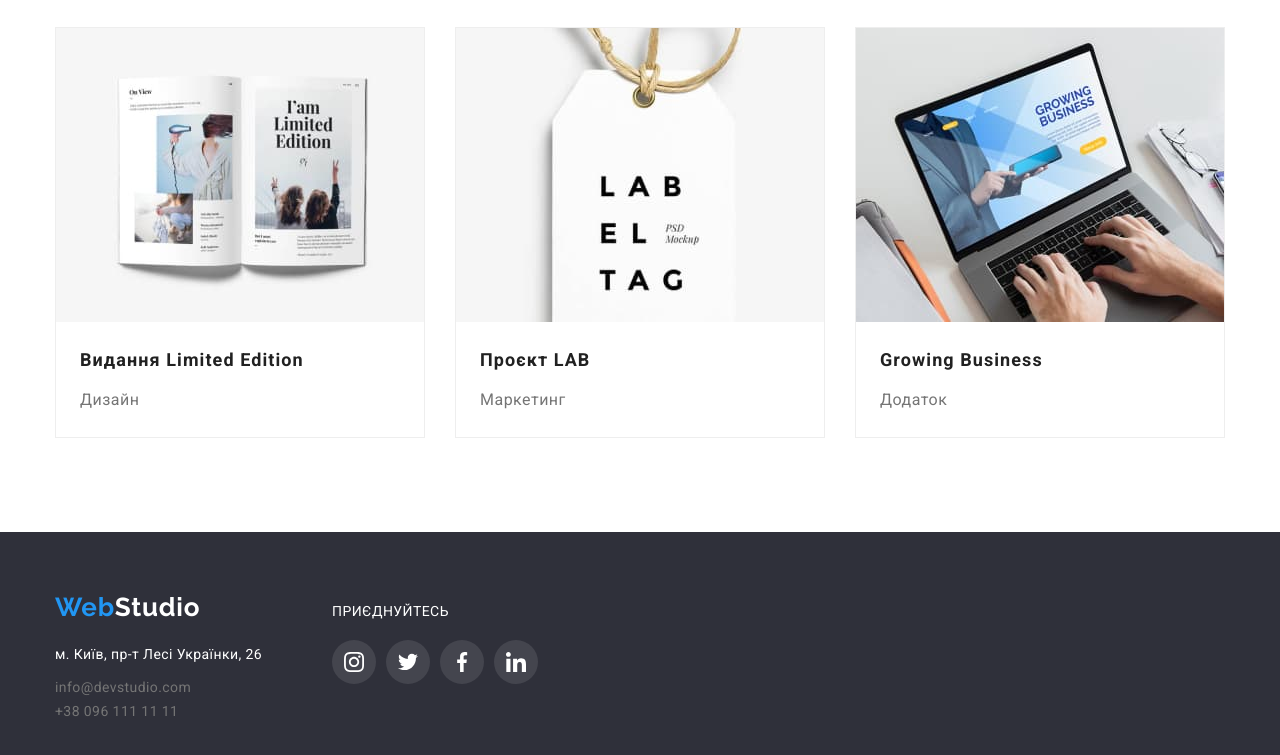
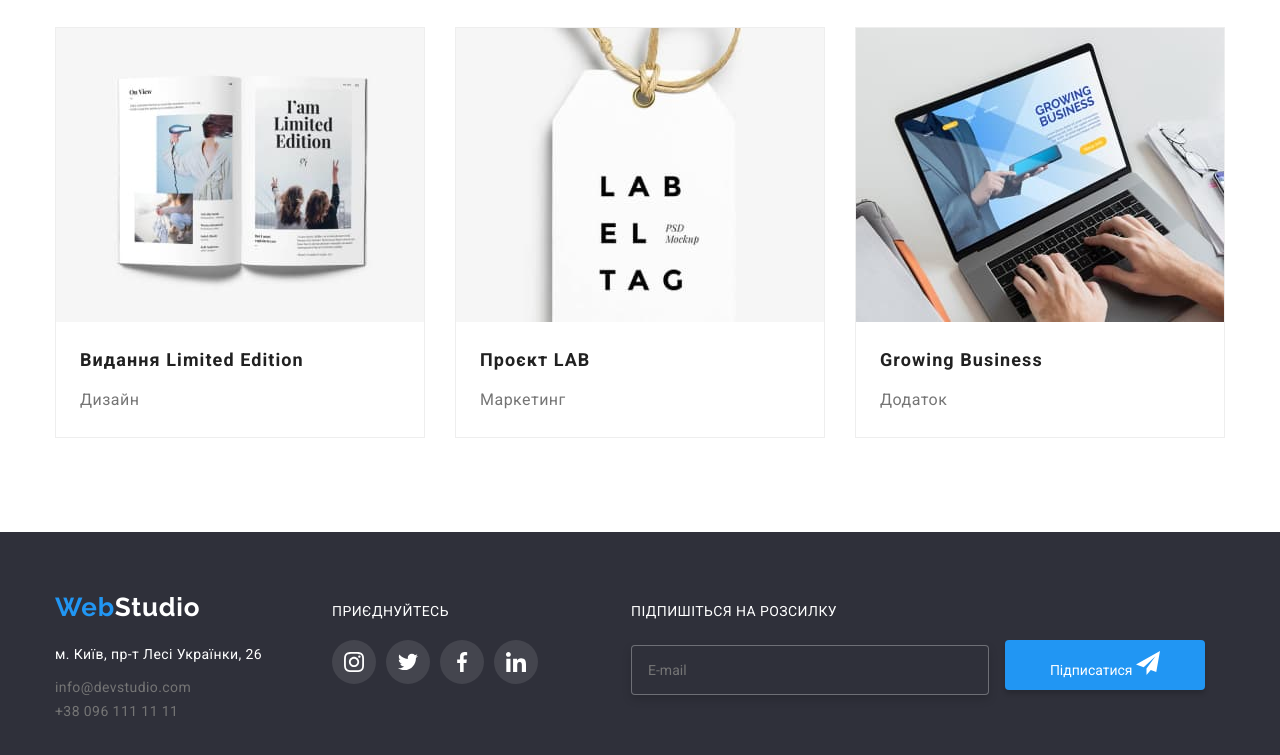
Before and after one commit to KostyaSverdel/goit-markup-hw-06, a plain HTML site: page portfolio.html in a window 1280 px wide. Shown: the part 1125-1880 px from the top of the page. Drawn offline with nearby package versions, Linux system fonts and the light colour scheme.

Commit message:
start hw6

```diff
--- a/css/styles.css
+++ b/css/styles.css
@@ -655,3 +655,26 @@ ul {
   top: 8px;
   right: 8px;
 }
+.footer-mg {
+  margin-right: 93px;
+}
+.footer-input {
+  background: #2f303a;
+  color: rgba(255, 255, 255, 0.6);
+  width: 358px;
+  height: 50px;
+  border: 1px solid rgba(255, 255, 255, 0.3);
+  filter: drop-shadow(0px 4px 4px rgba(0, 0, 0, 0.15));
+  border-radius: 4px;
+  padding-left: 16px;
+}
+.footer-button {
+  background: var(--hovers-and-logo-color);
+  color: var(--bacground-color);
+  width: 200px;
+  height: 50px;
+  margin-left: 12px;
+  border: none;
+  box-shadow: 0px 4px 4px rgba(0, 0, 0, 0.15);
+  border-radius: 4px;
+}
--- a/portfolio.html
+++ b/portfolio.html
@@ -346,7 +346,7 @@
             </ul>
           </address>
         </div>
-        <div>
+        <div class="footer-mg">
           <p class="tx-footer">Приєднуйтесь</p>
           <ul class="footer-icon-list">
             <li>
@@ -379,6 +379,16 @@
             </li>
           </ul>
         </div>
+        <div>
+          <p class="tx-footer">Підпишіться на розсилку</p>
+          <input type="text" class="footer-input" placeholder="E-mail" />
+          <button type="submit" class="footer-button">
+            Підписатися
+            <svg aria-label="розсилка" class="" width="24px" height="24px">
+              <use href="./images/icons.svg#icon-send-f"></use>
+            </svg>
+          </button>
+        </div>
       </div>
     </footer>
   </body>
```
Also changed, not shown: index.html (+10 -0 lines).
